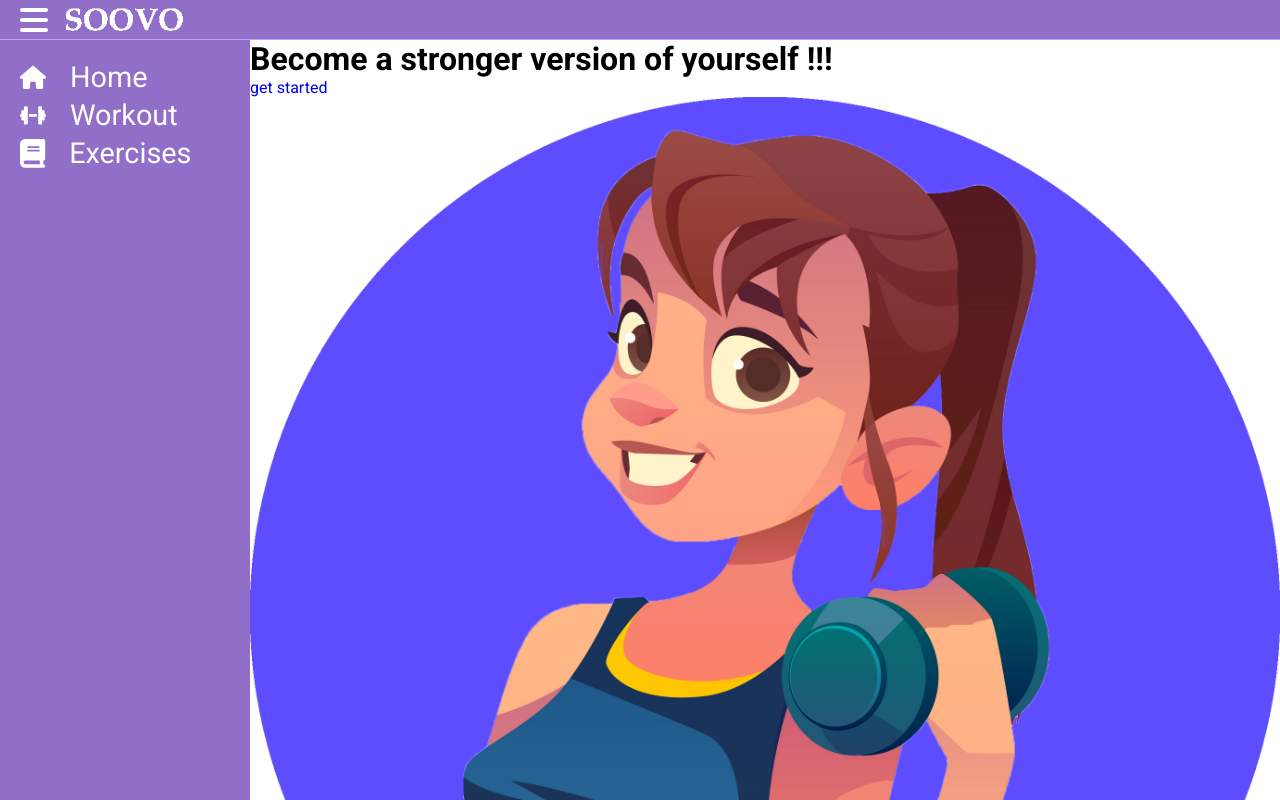
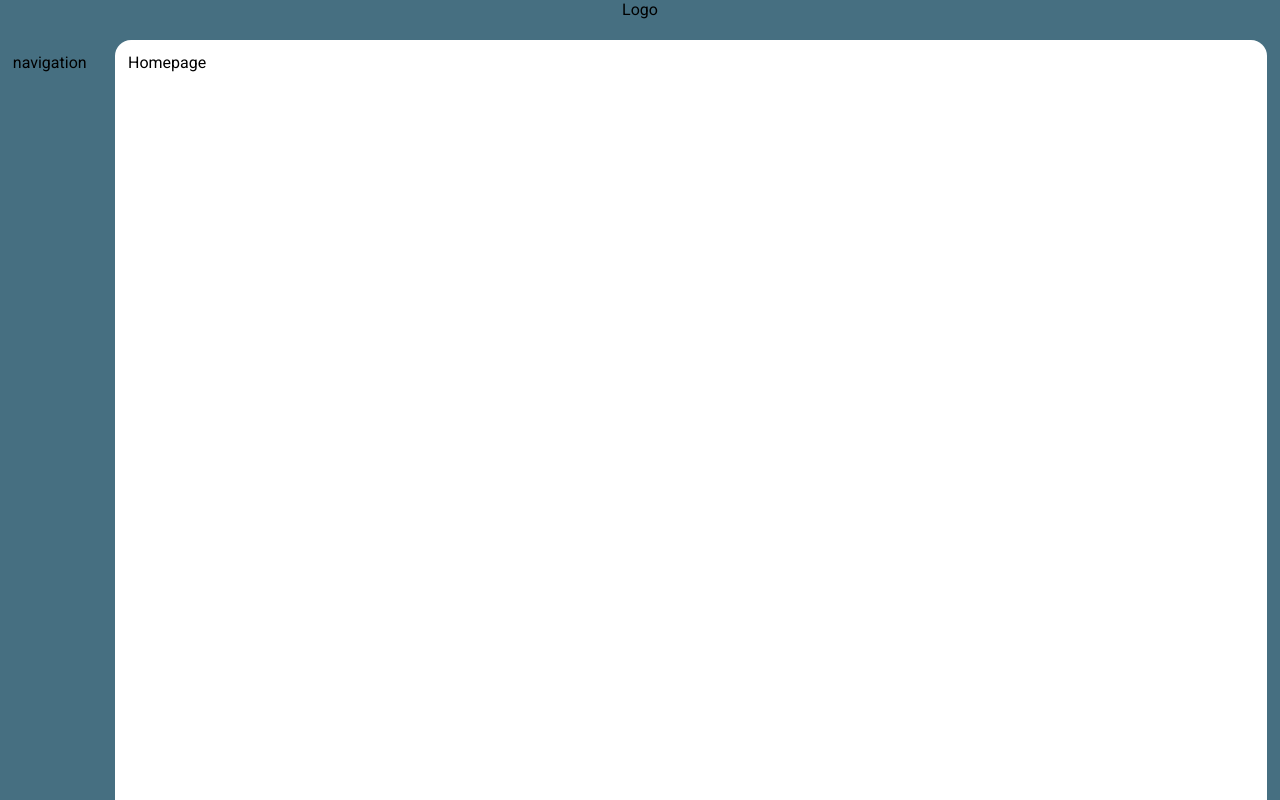
Before and after one commit to NadmorskaAlpaka/workout_planner, a React (Create React App) app: page / in a window 1280 px wide. Shown: the top 800 px of the page. Built offline with nearby package versions, Linux system fonts and the light colour scheme.

Commit message:
redesign

```diff
--- a/src/App.js
+++ b/src/App.js
@@ -1,12 +1,9 @@
-import Navbar from "./components/Navbar";
 import { BrowserRouter, Routes, Route }  from "react-router-dom";
-import Home from "./pages/Home";
-import Plan from "./pages/Plan";
-import Excercises from "./pages/Excercises";
-import Footer from "./components/Footer";
 import { library } from '@fortawesome/fontawesome-svg-core';
 import { faHouse, faDumbbell, faBook, faBars, faChartSimple} from '@fortawesome/free-solid-svg-icons';
-import Bar from "./components/Bar";
+import Logo from './components/Logo.js';
+import Navigation from './components/Navigation.js';
+import Homepage from './pages/Homepage.js';
 
 library.add(faHouse, faDumbbell, faBook, faBars, faChartSimple);
 
@@ -14,20 +11,15 @@ function App() {
   return (
     <BrowserRouter>
       <div className="app">
-        <Bar />
+        <Logo />
         <div className="layout">
-          <div className="layout__column--left">
-            <Navbar />
-            <Footer />
+          <div className="layout__navigation">
+            <Navigation />
           </div>
-          <div className="layout__column--right">
-            <div className="container">
-              <Routes>
-                <Route path="/" element={<Home />} />
-                <Route path="plan" element={<Plan />} />
-                <Route path="excercises" element={<Excercises />} />
-              </Routes>
-            </div>
+          <div className="layout__main">
+            <Routes>
+              <Route path="/" element={<Homepage />} />
+            </Routes>
           </div>
         </div>
       </div>
--- a/src/components/Bar.js
+++ /dev/null
@@ -1,31 +0,0 @@
-import React from 'react';
-import { FontAwesomeIcon } from '@fortawesome/react-fontawesome';
-import LogoName from '../assets/soovo_name2.png';
-import { Link } from "react-router-dom";
-
-const Bar = () => {
-    const openLeftColumn = () => {
-        document.body.classList += "open-navbar";
-        console.log("open");
-      }
-
-    const closeLeftColumn = () => {
-        document.body.classList.remove("open-navbar");
-        console.log("close");
-      }
-    return (
-        <div className='bar'>
-            <div className='bar__container'>
-                <FontAwesomeIcon icon="fa-solid fa-bars" className="open-icon" onClick={closeLeftColumn}/>
-                <FontAwesomeIcon icon="fa-solid fa-bars" className="close-icon" onClick={openLeftColumn}/>
-                <figure className='logo__container'>
-                    <Link to="/" className='logo__link'>
-                        <img src={LogoName} alt="Logo of Soovo" className='logo'/>
-                    </Link>
-                </figure>
-            </div>
-        </div>
-    );
-}
-
-export default Bar;
--- a/src/components/Footer.js
+++ /dev/null
@@ -1,17 +0,0 @@
-import React from 'react';
-import LogoImage from '../assets/soovo_logo2.png';
-
-const Footer = () => {
-    return (
-        <footer>
-            <figure className='footer__img--wrapper'>
-                <img src={LogoImage} alt="Logo of Soovo" className='footer__logo'/>
-            </figure>
-            <p className='copyrights'>
-                Copyright &copy; 2022 Soovo
-            </p>
-        </footer>
-    );
-}
-
-export default Footer;
--- /dev/null
+++ b/src/components/Logo.js
@@ -0,0 +1,11 @@
+import React from 'react';
+
+const Logo = () => {
+    return (
+        <div className='logo__container'>
+            Logo
+        </div>
+    );
+}
+
+export default Logo;
--- a/src/components/Navbar.js
+++ /dev/null
@@ -1,34 +0,0 @@
-import React from 'react';
-import { Link } from 'react-router-dom';
-import { FontAwesomeIcon } from '@fortawesome/react-fontawesome'
-
-const Navbar = () => {
-    return (
-        <nav>
-            <div className='nav__container'>
-                <ul className='nav_list'>
-                    <li className='nav__list--element'>
-                        <FontAwesomeIcon icon="fa-solid fa-house" className='nav__icon' />
-                        <Link to="/" className='nav__list--link'>
-                            Home
-                        </Link>
-                    </li>
-                    <li className='nav__list--element'>
-                        <FontAwesomeIcon icon="fa-solid fa-dumbbell" className='nav__icon' />
-                        <Link to="/plan" className='nav__list--link'>
-                            Workout
-                        </Link>
-                    </li>
-                    <li className='nav__list--element'>
-                        <FontAwesomeIcon icon="fa-solid fa-book" className='nav__icon' />
-                        <Link to="/excercises" className='nav__list--link'>
-                            Exercises
-                        </Link>
-                    </li>
-                </ul>
-            </div>
-        </nav>
-    );
-}
-
-export default Navbar;
--- a/src/pages/Excercises.js
+++ b/src/components/Navigation.js
@@ -1,11 +1,11 @@
 import React from 'react';
 
-const Excercises = () => {
+const Navigation = () => {
     return (
         <div>
-            Excercises
+            navigation
         </div>
     );
 }
 
-export default Excercises;
+export default Navigation;
--- a/src/index.css
+++ b/src/index.css
@@ -7,213 +7,48 @@
   font-family: Roboto, Oxygen, Ubuntu, Cantarell, 'Open Sans', 'Helvetica Neue', sans-serif;
 }
 
-
-/* ====== MENU ======
-    1.General
-    2.App
-    3.Bar
-    4.Navbar
-    5.Footer
-    6.Home
-*/
-
-/*
-
-        1.General
-
-*/
-
 :root{
-  --main-color: #916fc8;
-  --accent-color: #e8eaef;
+  --main-color: #466f81;
   --white: #ffffff;
-  --black: #000000;
 }
 
-a {
-  text-decoration: none;
+/*  ====== MENU ======
+         1.App.js
+         2.Logo.js
+    ===================  */
+
+/*  ===================
+         1.App.js
+    ===================  */
+
+.app{
+  background-color: var(--main-color) ;
 }
-
-ul{
-  list-style-type: none;
-}
-
-img{
-  width: 100%;
-}
-
-/*
-
-        2.App
-
-*/
 
 .layout{
   display: flex;
+  min-height: calc(100vh - 40px);
 }
 
-.layout__column--left{
-  background-color: var(--main-color);
-  width: 250px;
-  display: flex;
-  flex-direction: column;
-  justify-content: space-between;
+.layout__navigation{
+  width: 9%;
+  padding: 1%;
 }
 
-.layout__column--right{
+.layout__main{
+  width: 90%;
+  padding: 1%;
+  border-top-left-radius: 16px;
+  border-top-right-radius: 16px;
   background-color: var(--white);
-  width: calc(100% - 250px);
 }
 
-.open-navbar .layout__column--left{
-  width: 0;
+/*  ====== MENU ======
+         2.Logo.js
+    ===================  */
+.logo__container{
+  display: flex;
+  align-self: center;
+  justify-content: center;
+  height: 40px;
 }
-
-.open-navbar .layout__column--right{
-  width: 100%;
-}
-
-.layout__column--right,
-.layout__column--left{
-  min-height: calc(100vh - 40px);
-  transition: all 300ms ease;
-}
-
-.container{
-  margin: 0 auto;
-  max-width: 1200px;
-  width: 100%;
-}
-
-/*
-
-        3.Bar
-
-*/
-
-.bar{
-  position: relative;
-  padding: 4px 0;
-  width: 100%;
-  height: 40px;
-  background-color: var(--main-color);
-}
-
-.bar::after{
-  content: "";
-  position: absolute;
-  bottom: 0;
-  height: 1px;
-  width: 100%;
-  background-color: #c29dff;
-}
-
-.bar__container{
-  margin: 0 20px;
-  max-width: 1440px;
-  display: flex;
-  align-items: center;
-}
-
-.logo__link{
-  display: flex;
-  margin-left: 16px;
-}
-
-.logo{
-  width: 120px;
-}
-
-.open-icon,
-.close-icon{
-  font-size: 32px;
-  color: var(--white);
-}
-
-.open-icon{
-  transform: rotate(90deg);
-  display: none;
-}
-
-.open-navbar .close-icon{
-  display: none;
-
-}
-
-.open-navbar .open-icon{
-  display: block;
-}
-
-/*
-
-        4.Navbar
-
-*/
-nav{
-  padding: 20px;
-}
-
-.nav__container{
-  display: flex;
-  justify-content: flex-start;
-}
-
-.nav_list{
-  opacity: 1;
-  transition: all 100ms ease;
-}
-
-.open-navbar .nav_list{
-  opacity: 0;
-}
-
-.nav__list--element{
-  display: flex;
-  align-items: center;
-  justify-content: flex-start;
-}
-
-.nav__list--element:not(:last-child){
-  margin-bottom: 4px;
-}
-
-.nav__icon,
-.nav__list--link{
-  color: var(--white);
-  font-size: 1.8rem;
-}
-
-.nav__icon{
-  width: 100%;
-  max-width: 26px;
-}
-
-.nav__list--link{
-  margin-left: 24px;
-}
-
-/*
-
-        5.Footer
-
-*/
-
-footer{
-  padding: 0 20px 20px 20px;
-  align-self: center;
-  display: flex;
-  flex-direction: column;
-  justify-content: center;
-  align-items: center;
-}
-
-.copyrights{
-  margin-top: 8px;
-  color: var(--white);
-}
-
-/*
-
-        6.Home
-
-*/
--- a/src/pages/Home.js
+++ /dev/null
@@ -1,27 +0,0 @@
-import React from 'react';
-import { Link } from 'react-router-dom';
-import Img from '../assets/logo_top.png';
-
-const Home = () => {
-    return (
-        <div className='home__container'>
-            <div className='home__title--wrapper'>
-                <h1 className='home__title'>
-                    Become a <span className="purple-text">stronger</span> version of yourself !!!
-                </h1>
-            </div>
-            <div className='home__content--wrapper'>
-                <div className='home__button--wrapper'>
-                    <Link to="excercises" className='home__button'>
-                        get started
-                    </Link>
-                </div>
-                <figure className='home__img--wrapper'>
-                    <img src={Img} className="home__img" alt="soovo"/>
-                </figure>
-            </div>
-        </div>
-    );
-}
-
-export default Home;
--- a/src/pages/Plan.js
+++ b/src/pages/Homepage.js
@@ -1,11 +1,11 @@
 import React from 'react';
 
-const Plan = () => {
+const Homepage = () => {
     return (
         <div>
-            Plan
+            Homepage
         </div>
     );
 }
 
-export default Plan;
+export default Homepage;
```
